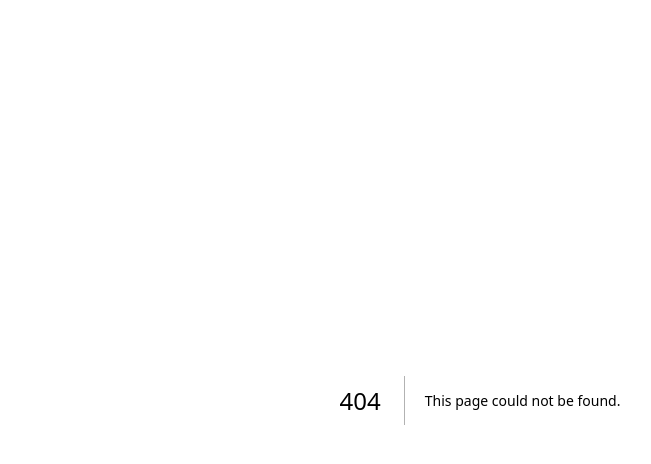
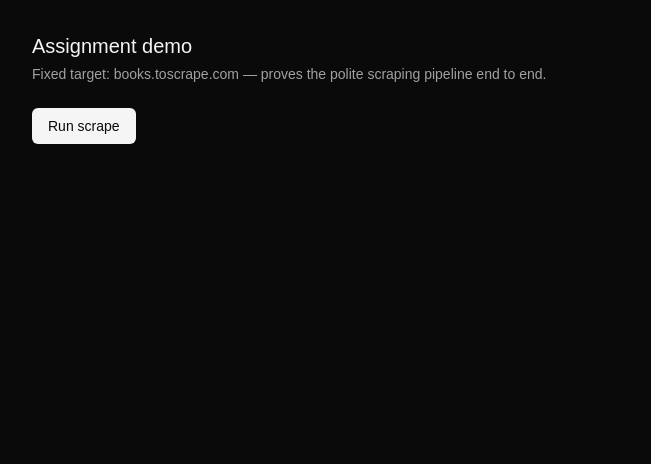
Before and after one commit to WilburStanley/StanleyCrawler, a Next.js app in the folder frontend/: page /demo in a window 1280 px wide. Before the commit this address had no page. Shown: the top 464 px of the page, without its empty margins (160-811 px from the left). Built offline with nearby package versions, Linux system fonts and the light colour scheme; no server answers.

Commit message:
UPDATE: Add assignment demo page calling backend /scrape

```diff
--- /dev/null
+++ b/frontend/app/demo/page.tsx
@@ -0,0 +1,130 @@
+"use client";
+
+import { useState } from "react";
+
+type ScrapeResult = {
+  data: unknown[];
+  errors: unknown[];
+  run_report: {
+    started_at: string;
+    duration_seconds: number;
+    catalogue_pages_fetched: number;
+    detail_pages_attempted: number;
+    valid_records: number;
+    invalid_records: number;
+    failed_pages: number;
+  };
+};
+
+const backendUrl = process.env.NEXT_PUBLIC_BACKEND_URL ?? "http://localhost:3000";
+
+const DemoPage = () => {
+  const [scrapeResult, setScrapeResult] = useState<ScrapeResult | null>(null);
+  const [isLoading, setIsLoading] = useState(false);
+  const [errorMessage, setErrorMessage] = useState<string | null>(null);
+
+  const runScrape = async () => {
+    setIsLoading(true);
+    setErrorMessage(null);
+
+    try {
+      const response = await fetch(`${backendUrl}/scrape`, { method: "POST" });
+
+      if (!response.ok) {
+        setErrorMessage("The scrape request failed. Check that both services are running.");
+        return;
+      }
+
+      const result: ScrapeResult = await response.json();
+      setScrapeResult(result);
+    } catch {
+      setErrorMessage("Could not reach the backend service.");
+    } finally {
+      setIsLoading(false);
+    }
+  };
+
+  const copyToClipboard = async () => {
+    if (!scrapeResult) return;
+    await navigator.clipboard.writeText(JSON.stringify(scrapeResult.data, null, 2));
+  };
+
+  const downloadJson = () => {
+    if (!scrapeResult) return;
+    const blob = new Blob([JSON.stringify(scrapeResult.data, null, 2)], {
+      type: "application/json",
+    });
+    const downloadUrl = URL.createObjectURL(blob);
+    const downloadLink = document.createElement("a");
+    downloadLink.href = downloadUrl;
+    downloadLink.download = "data.json";
+    downloadLink.click();
+    URL.revokeObjectURL(downloadUrl);
+  };
+
+  return (
+    <main className="min-h-screen bg-neutral-950 text-neutral-100 p-8">
+      <div className="max-w-4xl mx-auto space-y-6">
+        <div>
+          <h1 className="text-xl font-medium">Assignment demo</h1>
+          <p className="text-sm text-neutral-400 mt-1">
+            Fixed target: books.toscrape.com — proves the polite scraping
+            pipeline end to end.
+          </p>
+        </div>
+
+        <button
+          onClick={runScrape}
+          disabled={isLoading}
+          className="px-4 py-2 bg-neutral-100 text-neutral-950 text-sm font-medium rounded-md hover:bg-neutral-300 disabled:opacity-50 disabled:cursor-not-allowed"
+        >
+          {isLoading ? "Scraping..." : "Run scrape"}
+        </button>
+
+        {errorMessage && (
+          <p className="text-sm text-red-400">{errorMessage}</p>
+        )}
+
+        {scrapeResult && (
+          <div className="space-y-4">
+            <div className="grid grid-cols-3 gap-3 text-sm">
+              <div className="border border-neutral-800 rounded-md p-3">
+                <p className="text-neutral-500">Valid records</p>
+                <p className="text-lg">{scrapeResult.run_report.valid_records}</p>
+              </div>
+              <div className="border border-neutral-800 rounded-md p-3">
+                <p className="text-neutral-500">Invalid records</p>
+                <p className="text-lg">{scrapeResult.run_report.invalid_records}</p>
+              </div>
+              <div className="border border-neutral-800 rounded-md p-3">
+                <p className="text-neutral-500">Failed pages</p>
+                <p className="text-lg">{scrapeResult.run_report.failed_pages}</p>
+              </div>
+            </div>
+
+            <div className="flex gap-2">
+              <button
+                onClick={copyToClipboard}
+                className="px-3 py-1.5 text-sm border border-neutral-800 rounded-md hover:bg-neutral-900"
+              >
+                Copy JSON
+              </button>
+              <button
+                onClick={downloadJson}
+                className="px-3 py-1.5 text-sm border border-neutral-800 rounded-md hover:bg-neutral-900"
+              >
+                Download JSON
+              </button>
+            </div>
+
+            <pre className="border border-neutral-800 rounded-md p-4 text-xs overflow-auto max-h-125 bg-neutral-900 select-text">
+              {JSON.stringify(scrapeResult.data, null, 2)}
+            </pre>
+          </div>
+        )}
+      </div>
+    </main>
+  );
+};
+
+export default DemoPage;
```
